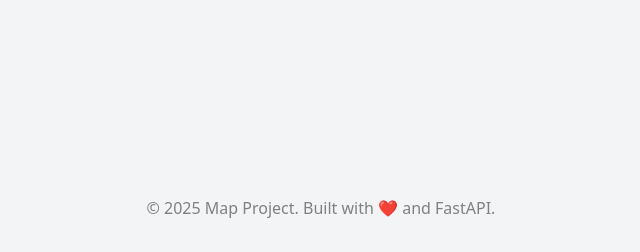
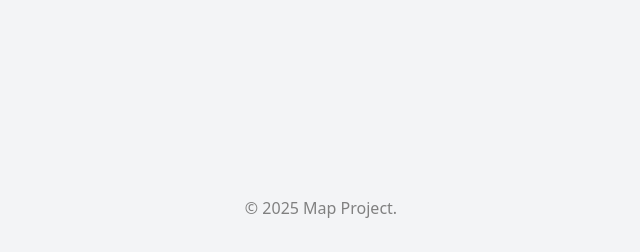
Before and after one commit to Ambrose280/maproject, a FastAPI app: page /login in a window 1280 px wide. Shown: the part 548-800 px from the top of the page, without its empty margins (319-959 px from the left). Run offline with FastAPI, Linux system fonts and the light colour scheme; some libraries are stand-ins or nearby versions.

Commit message:
updated footer

```diff
--- a/templates/partials/footer.html
+++ b/templates/partials/footer.html
@@ -1,3 +1,3 @@
 <footer style="text-align:center; margin: 2em 0; color: gray;">
-  © {{ year | default('2025') }} Map Project. Built with ❤️ and FastAPI.
+  © {{ year | default('2025') }} Map Project.
 </footer>
```
Also changed, not shown: db.sqlite3 (added).
